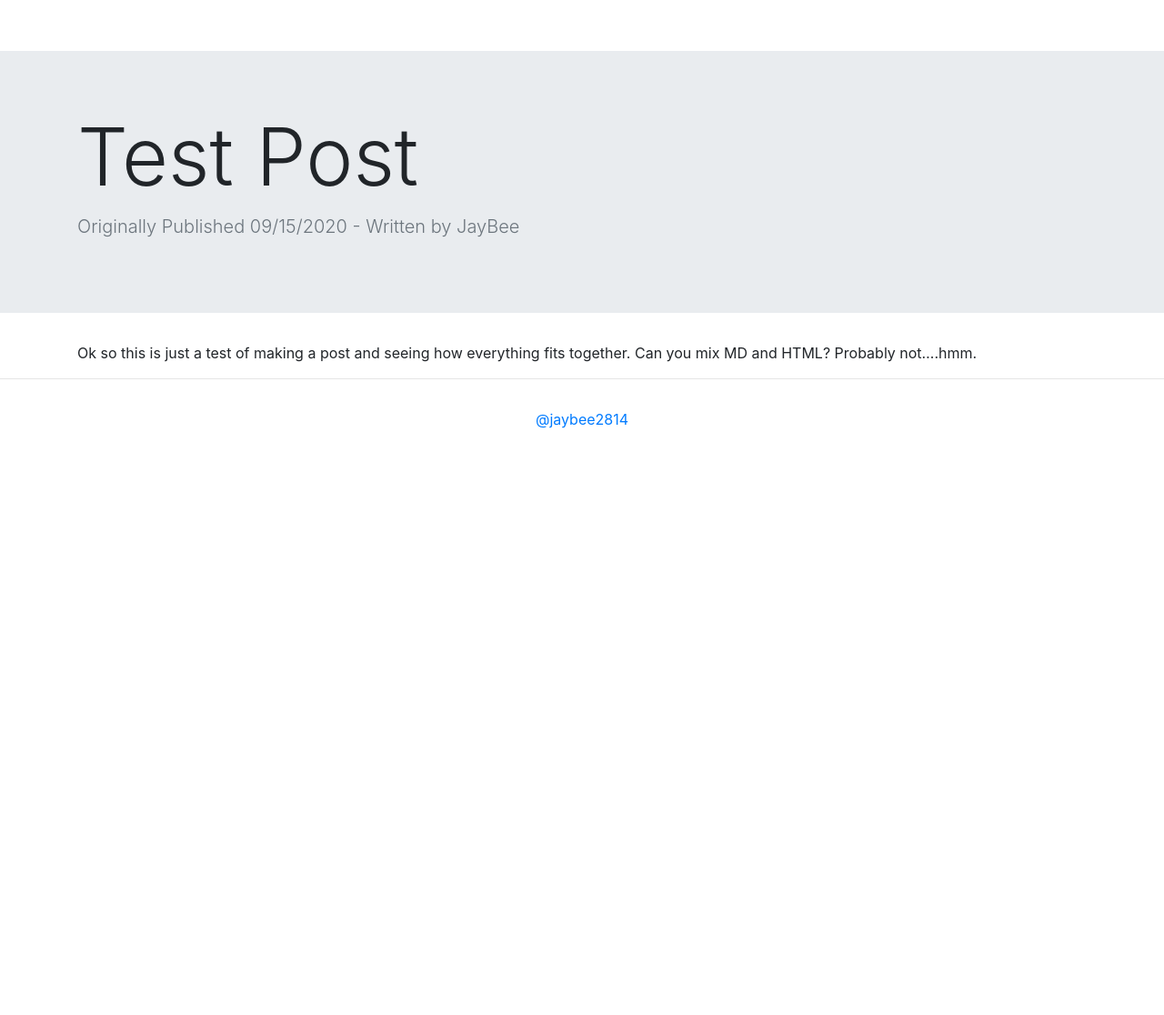
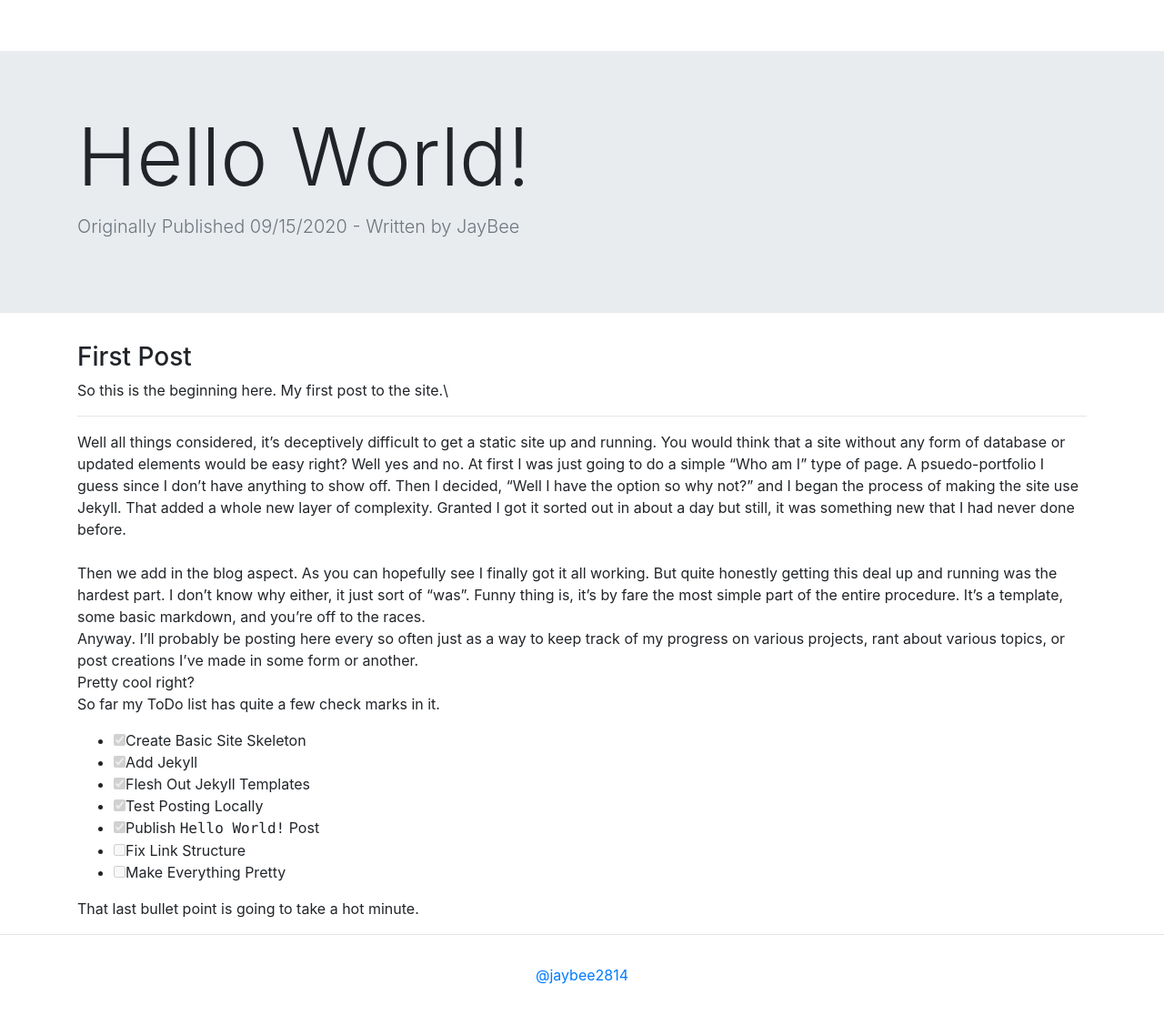
Before and after one commit to JayBee2814/jaybee2814.github.io, a Jekyll site: the page built from _posts/2020-09-15-test-post.markdown, in a window 1280 px wide and 1116 px high. Shown: the whole window at 91% size. Built offline with Jekyll 4.4.1, drawn with Linux system fonts in a browser that asks for light colours; nearby versions of some CDN libraries.

Commit message:
Create first post

```diff
--- a/_posts/2020-09-15-test-post.markdown
+++ b/_posts/2020-09-15-test-post.markdown
@@ -1,8 +1,29 @@
 ---
 layout: post
-title:  "Test Post"
-tags: test update
+title:  "Hello World!"
+tags: blog
 author: JayBee
+permalink: /first
 ---
 
-Ok so this is just a test of making a post and seeing how everything fits together. Can you mix MD and HTML? Probably not....hmm.
+### First Post
+So this is the beginning here. My first post to the site.\
+<hr>
+Well all things considered, it's deceptively difficult to get a static site up and running. You would think that a site without any form of database or updated elements would be easy right? Well yes and no. At first I was just going to do a simple "Who am I" type of page. A psuedo-portfolio I guess since I don't have anything to show off. Then I decided, "Well I have the option so why not?" and I began the process of making the site use Jekyll. That added a whole new layer of complexity. Granted I got it sorted out in about a day but still, it was something new that I had never done before.\
+\
+Then we add in the blog aspect. As you can hopefully see I finally got it all working. But quite honestly getting this deal up and running was the hardest part. I don't know why either, it just sort of "was". Funny thing is, it's by fare the most simple part of the entire procedure. It's a template, some basic markdown, and you're off to the races.
+\
+Anyway. I'll probably be posting here every so often just as a way to keep track of my progress on various projects, rant about various topics, or post creations I've made in some form or another.
+\
+Pretty cool right?
+\
+So far my ToDo list has quite a few check marks in it.
+- [x] Create Basic Site Skeleton
+- [x] Add Jekyll
+- [x] Flesh Out Jekyll Templates
+- [x] Test  Posting Locally
+- [x] Publish <samp>Hello World!</samp> Post
+- [ ] Fix Link Structure
+- [ ] Make Everything Pretty
+
+That last bullet point is going to take a hot minute.
```
